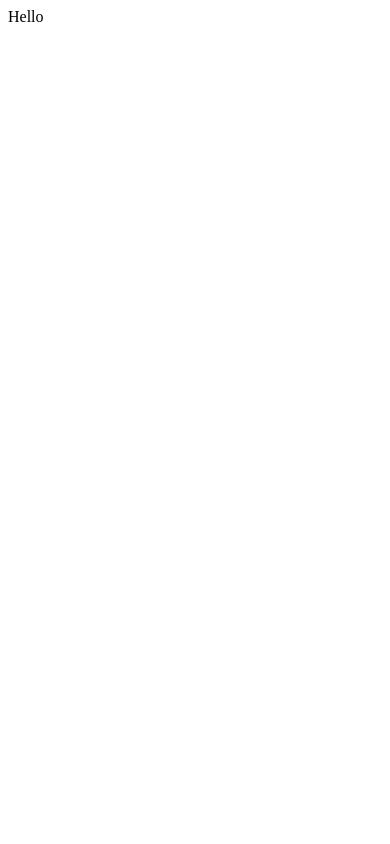
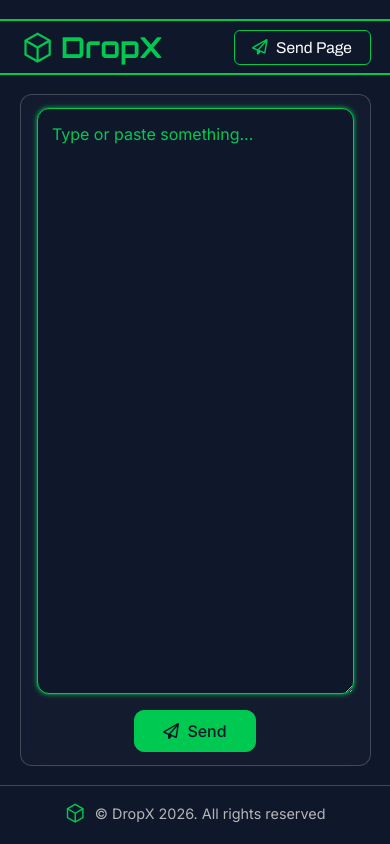
Before and after one commit to mac-ty/DropX, a Flask app: page / in a window 390 px wide. Before the commit the page is almost empty. Run offline with Flask 3, Linux system fonts and the light colour scheme.

Commit message:
Add UI for send.html and connect.html

```diff
--- a/app.py
+++ b/app.py
@@ -5,7 +5,7 @@ app = Flask(__name__)
 
 @app.route("/")
 def hello():
-    return "Hello"
+    return render_template("send.html")
 
 
 @app.route("/connect")
@@ -14,12 +14,6 @@ def connect_page():
     url = f"http://{ip}:5000"
     generate_qr(url, output_path="static/qr_code.png")
     return render_template("connect.html", url=url)
-
-
-
-@app.route("/send")
-def send_page():
-    return render_template("send.html")
 
 
 @app.route("/send-text", methods=["POST"])
--- a/static/style.css
+++ b/static/style.css
@@ -0,0 +1,236 @@
+:root {
+    --green: oklch(72.3% 0.219 149.579);
+    --navyblue: oklch(20.8% 0.042 265.755);
+    --white: #fff;
+}
+
+*, *::before, *::after {
+    box-sizing: border-box;
+    margin: 0;
+    padding: 0;
+    font-family: "Inter", sans-serif;
+}
+
+button {
+    cursor: pointer;
+}
+
+body {
+    background: var(--navyblue);
+    min-height: 100dvh;
+    padding-block: 1.2rem;
+    display: grid;
+    grid-template-rows: auto 1fr auto;
+    row-gap: 1.2rem;
+}
+
+
+header {
+    display: flex;
+    align-items: center;
+    justify-content: space-between;
+    width: 100%;
+    padding-block: 0.5rem;
+    border-block: 2px solid var(--green);
+}
+
+header .dropx {
+    font-family: "Orbitron", sans-serif;
+    font-size: clamp(1.8rem, 5vw, 2.5rem);
+    font-weight: 700;
+    color: var(--green);
+    margin-inline: clamp(1.2rem, 5%, 5rem);
+    display: flex;
+    align-items: center;
+    justify-content: center;
+    gap: 0.4rem;
+}
+
+header .dropx svg {
+    width: clamp(2.2rem, 5vw, 3.5rem);
+    height: clamp(2.2rem, 5vw, 3.5rem);
+}
+
+header .page-title {
+    font-size: clamp(0.9rem, 4vw, 1.05rem);
+    font-family: "Archivo", sans-serif;
+    color: var(--white);
+    margin-inline: clamp(1.2rem, 5%, 5rem);
+    border: 1.4px solid var(--green);
+    padding: 0.5rem 1.1rem;
+    border-radius: 6px;
+    display: flex;
+    align-items: center;
+    justify-content: center;
+    gap: 0.5rem;
+}
+
+header .page-title svg {
+    color: var(--green);
+}
+
+form#send-textarea {
+    place-self: center;
+    display: flex;
+    flex-direction: column;
+    gap: 1rem;
+    width: 80%;
+    height: 100%;
+    padding: 1.2rem 1.5rem;
+    border: 1px solid rgba(255, 255, 255, 0.2);
+    border-radius: 12px;
+    background-color: rgba(255, 255, 255, 0.018);
+    backdrop-filter: blur(10px);
+
+    @media (max-width: 500px) {
+        margin-inline: 0;
+        width: 90%;
+        padding: 0.8rem 1rem;
+    }
+}
+
+form#send-textarea div {
+    width: 100%;
+    height: 100%;
+    border: 1px solid red;
+}
+
+form#send-textarea textarea {
+    padding: 1.2rem;
+    border-radius: 12px;
+    font-size: 1.2rem;
+    color: var(--white);
+    width: 100%;
+    height: 100%;
+    background-color: var(--navyblue);
+    border: 1.25px solid var(--green);
+    outline: none;
+    box-shadow: 0 0 5px var(--green);
+
+    @media (max-width: 500px) {
+        font-size: 1rem;
+        padding: 0.9rem;
+    }
+}
+
+form#send-textarea textarea::placeholder {
+    color: var(--green);
+}
+
+form#send-textarea textarea:focus {
+    border-color: var(--green);
+}
+
+form#send-textarea button {
+    width: fit-content;
+    margin-inline: auto;
+    padding: 10px 1.8rem;
+    text-align: center;
+    border-radius: 10px;
+    color: var(--navyblue);
+    background-color: var(--green);
+    border: 1.5px solid var(--green);
+    font-size: 1.15rem;
+    font-weight: 500;
+    display: flex;
+    align-items: center;
+    justify-content: center;
+    gap: 0.5rem;
+    transition: all 180ms ease;
+
+
+    @media (max-width: 500px) {
+        font-size: 1rem;
+    }
+}
+
+form#send-textarea button:hover {
+    background-color: transparent;
+    color: var(--green);
+}
+
+
+.copyright {
+    width: 100%;
+    color: rgb(181, 181, 181);
+    font-size: 0.9rem;
+    text-align: center;
+    border-top: 1.2px solid rgba(255, 255, 255, 0.2);
+    padding-top: 1rem;
+    display: flex;
+    align-items: center;
+    justify-content: center;
+    gap: 0.5rem;
+}
+
+.copyright svg {
+    width: 1.4rem;
+    height: 1.4rem;
+    color: var(--green)
+}
+
+
+.qr-code-box {
+    place-self: center;
+    width: 70%;
+    display: flex;
+    flex-direction: column;
+    align-items: center;
+    border: 1.2px solid rgba(255, 255, 255, 0.2);
+    border-radius: 12px;
+    padding: 1.2rem 1.5rem;
+    background-color: rgba(255, 255, 255, 0.018);
+    backdrop-filter: blur(10px);
+
+    @media (max-width: 500px) {
+        width: 90%;
+    }
+}
+
+.qr-code-box > div:first-child {
+    display: flex;
+    flex-direction: column;
+    align-items: center;
+    justify-content: center;
+}
+
+.qr-code-box > div:first-child svg {
+    color: var(--green);
+    width: 3.25rem;
+    height: 3.25rem;
+    border: 2px solid var(--green);
+    padding: 9px;
+    border-radius: 50%;
+}
+
+.qr-code-box > div:first-child p, .qr-code-box #scan {
+    color: var(--white);
+    font-size: 1.4rem;
+    font-family: "Orbitron", sans-serif;
+    font-weight: 600;
+}
+
+.qr-code-box #scan {
+    color: var(--green);
+}
+
+.qr-code-box > p:last-child {
+    padding: 12px 1.2rem;
+    background-color: var(--navyblue);
+    border-radius: 12px;
+    color: var(--white);
+    display: flex;
+    align-items: center;
+    justify-content: center;
+    gap: 0.5rem;
+}
+
+.qr-code-box > p:last-child #local-url {
+    color: var(--green);
+}
+
+.qr-code-box > p:last-child svg {
+    width: 1.6rem;
+    height: 1.6rem;
+    color: var(--green);
+}
--- a/templates/send.html
+++ b/templates/send.html
@@ -4,14 +4,25 @@
     <meta charset="UTF-8">
     <meta name="viewport" content="width=device-width, initial-scale=1.0">
     <title>DropX - Send</title>
+    <!-- Google Font Imports -->
+    <link rel="preconnect" href="https://fonts.googleapis.com">
+    <link rel="preconnect" href="https://fonts.gstatic.com" crossorigin>
+    <link href="https://fonts.googleapis.com/css2?family=Archivo:ital,wght@0,100..900;1,100..900&family=Inter:ital,opsz,wght@0,14..32,100..900;1,14..32,100..900&family=Orbitron:wght@400..900&display=swap" rel="stylesheet">
+
+    <!-- CSS Imports -->
+    <link rel="stylesheet" href="../static/style.css">
 </head>
 <body>
-    <h1>DropX</h1>
+    <header>
+        <p class="dropx"><svg xmlns="http://www.w3.org/2000/svg" width="1em" height="1em" viewBox="0 0 24 24"><title>cube</title><path fill="currentColor" d="m12 1.635l-9 5.18V17.18l9 5.18l9-5.18V6.815zm6.735 5.61L12 11.135l-6.735-3.89L12 3.365zM4.5 8.535l6.75 3.895v7.77L4.5 16.315zM12.75 20.2v-7.77l6.75-3.895v7.78z"/></svg>DropX</p>
+        <p class="page-title"><svg xmlns="http://www.w3.org/2000/svg" width="1em" height="1em" viewBox="0 0 512 512"><title>paper-plane</title><path fill="currentColor" d="M16.1 260.2c-22.6 12.9-20.5 47.3 3.6 57.3L160 376v103.3c0 18.1 14.6 32.7 32.7 32.7c9.7 0 18.9-4.3 25.1-11.8l62-74.3l123.9 51.6c18.9 7.9 40.8-4.5 43.9-24.7l64-416c1.9-12.1-3.4-24.3-13.5-31.2s-23.3-7.5-34-1.4zm52.1 25.5L409.7 90.6L190.1 336l1.2 1zm335.1 139.7l-166.6-69.5l214.1-239.3z"/></svg> Send Page</p>
+    </header>
 
-    <form action="/send-text" method="POST">
-        <textarea name="text" rows="5" cols="40" id="send-text" placeholder="Type or paste something..."></textarea>
-        <br>
-        <button type="submit">Send</button>
+    <form action="/send-text" method="POST" id="send-textarea">
+        <textarea name="text" id="send-text" placeholder="Type or paste something..."></textarea>
+        <button type="submit"><svg xmlns="http://www.w3.org/2000/svg" width="1em" height="1em" viewBox="0 0 512 512"><title>paper-plane</title><path fill="currentColor" d="M16.1 260.2c-22.6 12.9-20.5 47.3 3.6 57.3L160 376v103.3c0 18.1 14.6 32.7 32.7 32.7c9.7 0 18.9-4.3 25.1-11.8l62-74.3l123.9 51.6c18.9 7.9 40.8-4.5 43.9-24.7l64-416c1.9-12.1-3.4-24.3-13.5-31.2s-23.3-7.5-34-1.4zm52.1 25.5L409.7 90.6L190.1 336l1.2 1zm335.1 139.7l-166.6-69.5l214.1-239.3z"/></svg>Send</button>
     </form>
+
+    <p class="copyright"><svg xmlns="http://www.w3.org/2000/svg" width="1em" height="1em" viewBox="0 0 24 24"><title>cube</title><path fill="currentColor" d="m12 1.635l-9 5.18V17.18l9 5.18l9-5.18V6.815zm6.735 5.61L12 11.135l-6.735-3.89L12 3.365zM4.5 8.535l6.75 3.895v7.77L4.5 16.315zM12.75 20.2v-7.77l6.75-3.895v7.78z"/></svg> &copy; DropX 2026. All rights reserved</p>
 </body>
 </html>
```
Also changed, not shown: templates/connect.html (+23 -3 lines), utils.py (+10 -1 lines), static/qr_code.png.
